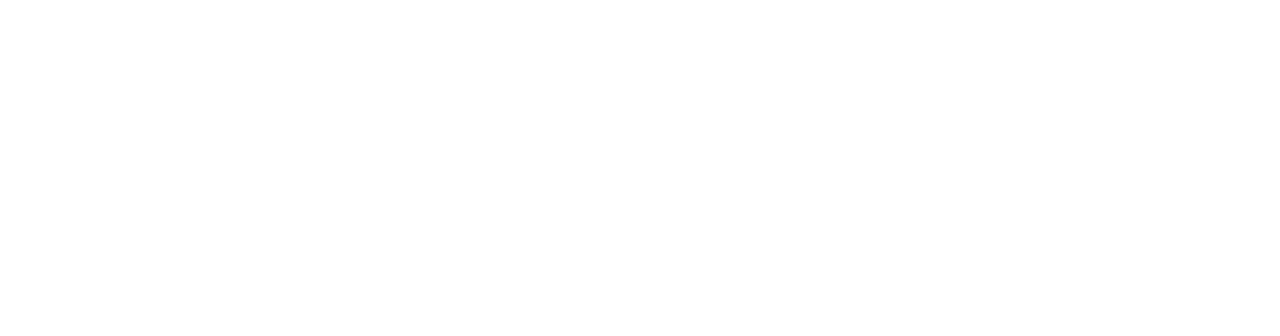
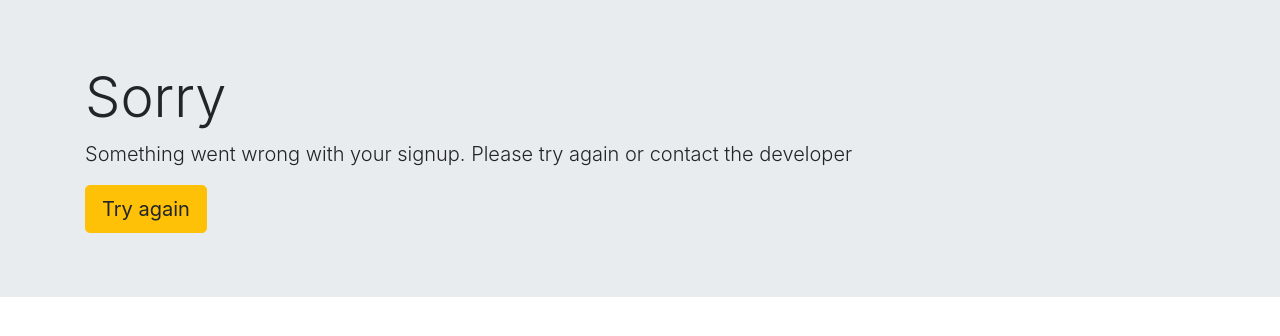
Before and after one commit to NewtonKamau/newsletter-signup, a website: page failure.html in a window 1280 px wide. Drawn offline with nearby package versions, Linux system fonts and the light colour scheme.

```diff
--- a/failure.html
+++ b/failure.html
@@ -3,9 +3,22 @@
 <head>
     <meta charset="UTF-8">
     <meta name="viewport" content="width=device-width, initial-scale=1.0">
+
     <title>Failure</title>
+
+    <link rel="stylesheet" href="https://stackpath.bootstrapcdn.com/bootstrap/4.1.3/css/bootstrap.min.css"
+        integrity="sha384-MCw98/SFnGE8fJT3GXwEOngsV7Zt27NXFoaoApmYm81iuXoPkFOJwJ8ERdknLPMO" crossorigin="anonymous" />
+
 </head>
 <body>
-
+    <div class="jumbotron jumbotron-fluid">
+        <div class="container">
+            <h1 class="display-4">Sorry </h1>
+            <p class="lead">Something went wrong with your signup. Please try again or contact the developer</p>
+            <form action="/failure" method="POST">
+            <button class="btn btn-lg btn-warning">Try again</button>
+        </form>
+        </div>
+    </div>
 </body>
 </html>
```
